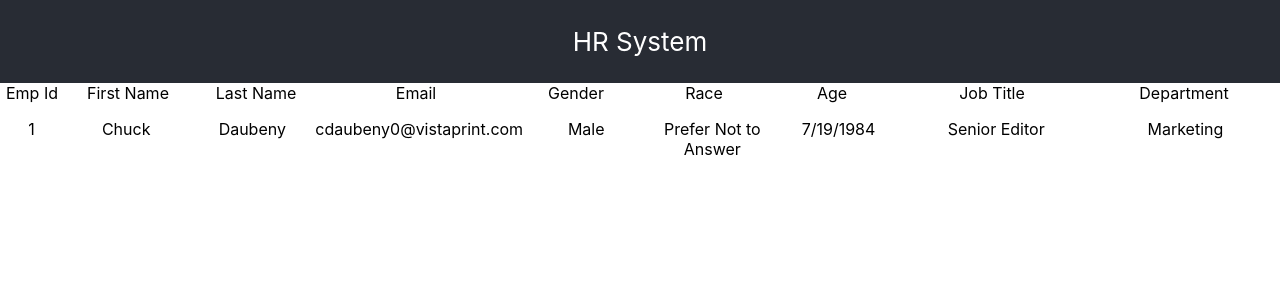
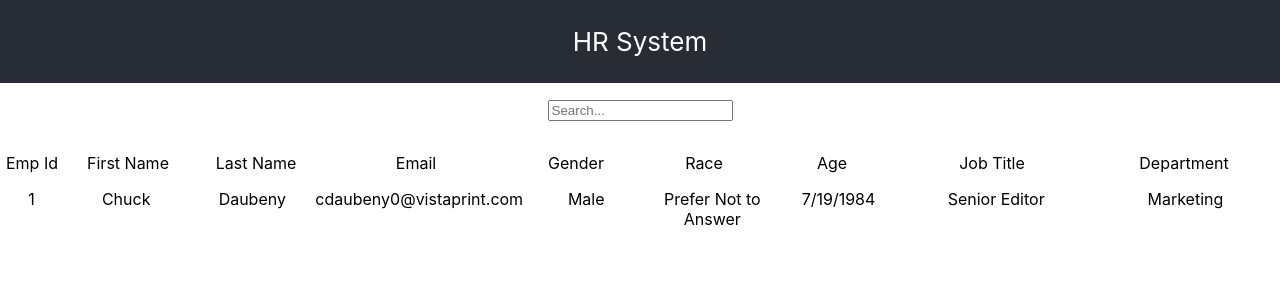
Before and after one commit to RaySanders7/react2020, a React (Create React App) app in the folder new-react/: page / in a window 1280 px wide. Shown: the top 300 px of the page. Built offline with nearby package versions, Linux system fonts and the light colour scheme.

Commit message:
Add a search bar component

```diff
--- a/new-react/src/EmployeeData.jsx
+++ b/new-react/src/EmployeeData.jsx
@@ -1,10 +1,12 @@
 import React from 'react';
 import TableHeader from './TableHeader';
 import TableDataItem from './TableDataItem';
+import SearchBar from './SearchBar';
 
 // TODO: State Lives Here
 const EmployeeData = () => (
   <div className="data">
+    <SearchBar />
     <TableHeader />
     <TableDataItem />
   </div>
--- /dev/null
+++ b/new-react/src/SearchBar.css
@@ -0,0 +1,4 @@
+.search-bar {
+  padding-top: 1rem;
+  padding-bottom: 2rem;
+}
--- /dev/null
+++ b/new-react/src/SearchBar.jsx
@@ -0,0 +1,10 @@
+import React from 'react';
+import './SearchBar.css';
+
+const SearchBar = () => (
+  <form className="search-bar">
+    <input type="text" placeholder="Search..." />
+  </form>
+);
+
+export default SearchBar;
```
